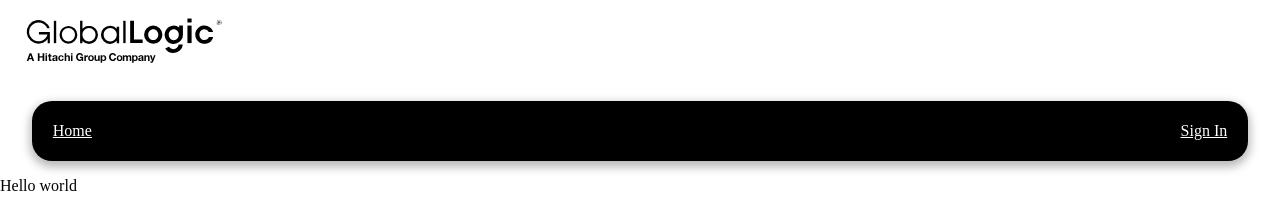
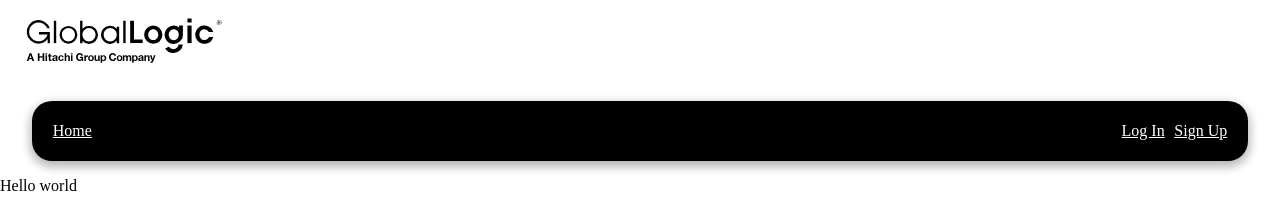
Before and after one commit to jon-richards-gbl/vite-starter, a React (Vite) app: page / in a window 1280 px wide. Shown: the top 207 px of the page. Built offline with nearby package versions, Linux system fonts and the light colour scheme.

Commit message:
Sign up added to nav and routes

```diff
--- a/src/components/Header/index.tsx
+++ b/src/components/Header/index.tsx
@@ -18,8 +18,12 @@ const Header = () => {
           <li className="nav-link align-left">
             <NavLink to={PageRoutes.LandingPage}>Home</NavLink>
           </li>
+          {/* Items after this will all be right aligned */}
           <li className="nav-link align-right">
-            <NavLink to={PageRoutes.LogInPage}>Sign In</NavLink>
+            <NavLink to={PageRoutes.LogInPage}>Log In</NavLink>
+          </li>
+          <li className="nav-link">
+            <NavLink to={PageRoutes.SignUpPage}>Sign Up</NavLink>
           </li>
         </ul>
       </nav>
--- a/src/router.tsx
+++ b/src/router.tsx
@@ -26,6 +26,10 @@ const router = createBrowserRouter(
         path={PageRoutes.LogInPage}
         element={<PageWrapper page={<LogInPage />} />}
       />
+      <Route
+        path={PageRoutes.SignUpPage}
+        element={<PageWrapper page={<SignUpPage />} />}
+      ></Route>
     </Route>
   )
 );
```
